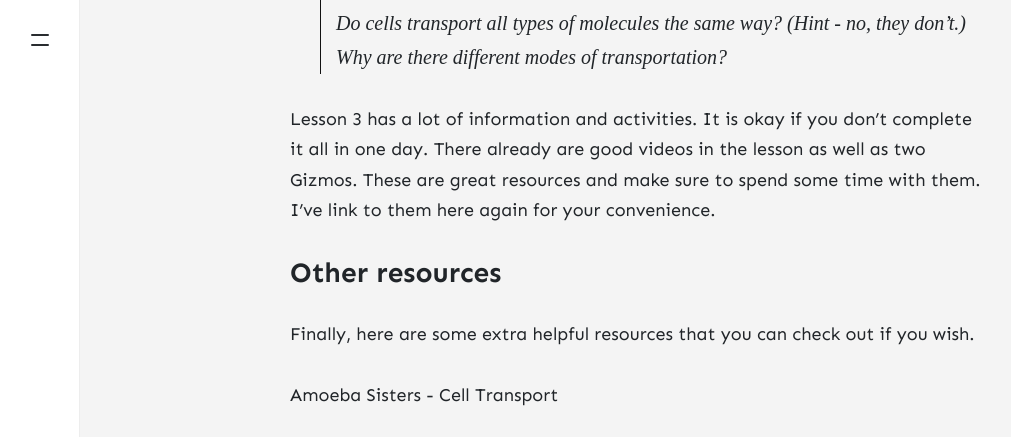
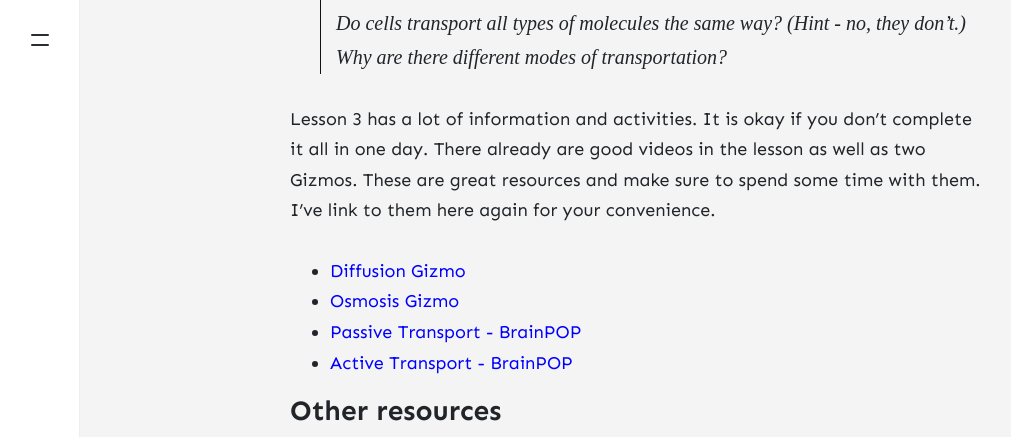
Before and after one commit to minnesota-connections-academy/biology-announcements, a Jekyll site: the page built from _posts/2020-11-17-cell-transport.md, in a window 1280 px wide and 900 px high, scrolled down 1371 px, cut to the strip 0-437 px from the top of the window. Shown: the whole strip, without its empty margins (0-1011 px from the left). Built offline with Jekyll 4.4.1, drawn with Linux system fonts in a browser that asks for light colours; nearby versions of some CDN libraries; comment, search, counter and statistics services are not loaded.

Commit message:
11/17/20

```diff
--- a/_posts/2020-11-17-cell-transport.md
+++ b/_posts/2020-11-17-cell-transport.md
@@ -20,6 +20,11 @@ Whether you are an amoeba or a human, your cells need stuff. There are two main
 
 Lesson 3 has a lot of information and activities. It is okay if you don't complete it all in one day. There already are good videos in the lesson as well as two Gizmos. These are great resources and make sure to spend some time with them. I've link to them here again for your convenience.
 
+* [Diffusion Gizmo](http://www.connexus.com/external/gizmos/default.aspx?idMedia=70933){:target="_blank"}
+* [Osmosis Gizmo](http://www.connexus.com/external/gizmos/default.aspx?idMedia=70940){:target="_blank"}
+* [Passive Transport - BrainPOP](http://www.brainpop.com/user/loginDo.weml?dXNlcm5hbWU9Y29ubmVjdGlvbnNhY2FkZW15JnBhc3N3b3JkPXNjaG9vbCZ0YXJnZXRQYWdlPS9zY2llbmNlL2NlbGx1bGFybGlmZWFuZGdlbmV0aWNzL3Bhc3NpdmV0cmFuc3BvcnQv){:target="_blank"}
+* [Active Transport - BrainPOP](http://www.brainpop.com/user/loginDo.weml?user=connectionsacademy&password=school&targetPage=/science/cellularlifeandgenetics/activetransport/zoom.weml){:target="_blank"}
+
 ### Other resources
 
 Finally, here are some extra helpful resources that you can check out if you wish.
```
